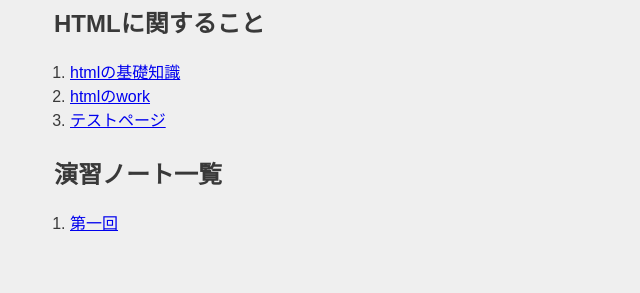
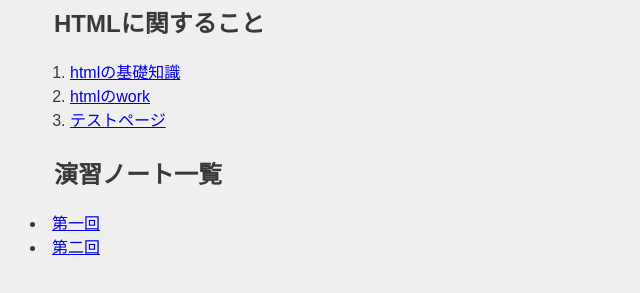
Before and after one commit to soukenbicya/xbp, a plain HTML site: page de12/index.html in a window 1280 px wide. Shown: the part 169-462 px from the top of the page, without its empty margins (0-640 px from the left). Drawn offline with Linux system fonts and the light colour scheme.

Commit message:
20221010

```diff
--- a/de12/index.html
+++ b/de12/index.html
@@ -18,8 +18,8 @@
             <li><a href="./test.html" target="_blank">テストページ</a></li>
         </ol>
         <h2>演習ノート一覧</h2>
-        <ol><li><a href="./1.html" target="_blank">第一回</a></li>
-        </ol>
+        <li><a href="./1.html" target="_blank">第一回</a></li>
+        <li><a href="./2.html" target="_blank">第二回</a></li>
 
 
 
```
Also changed, not shown: de12/2.html (added, +19 -0 lines), de12/images/187068.jpg (added), de12/images/187070.jpg (added), de12/images/187071.jpg (added).
